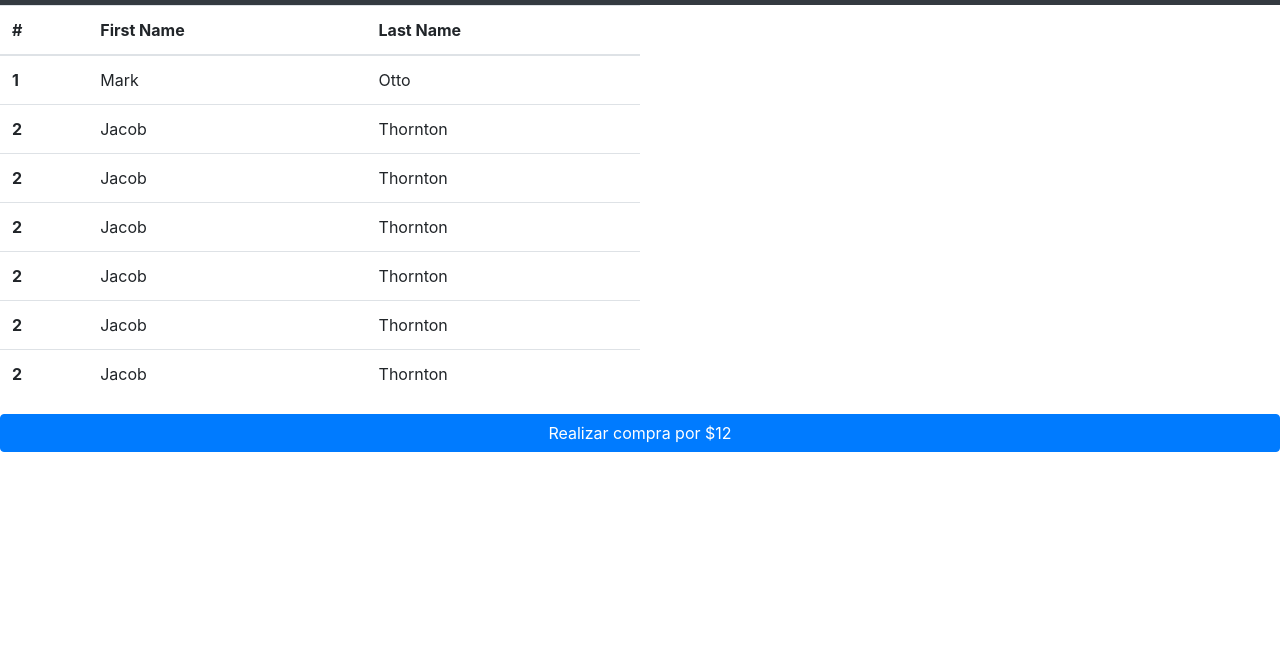
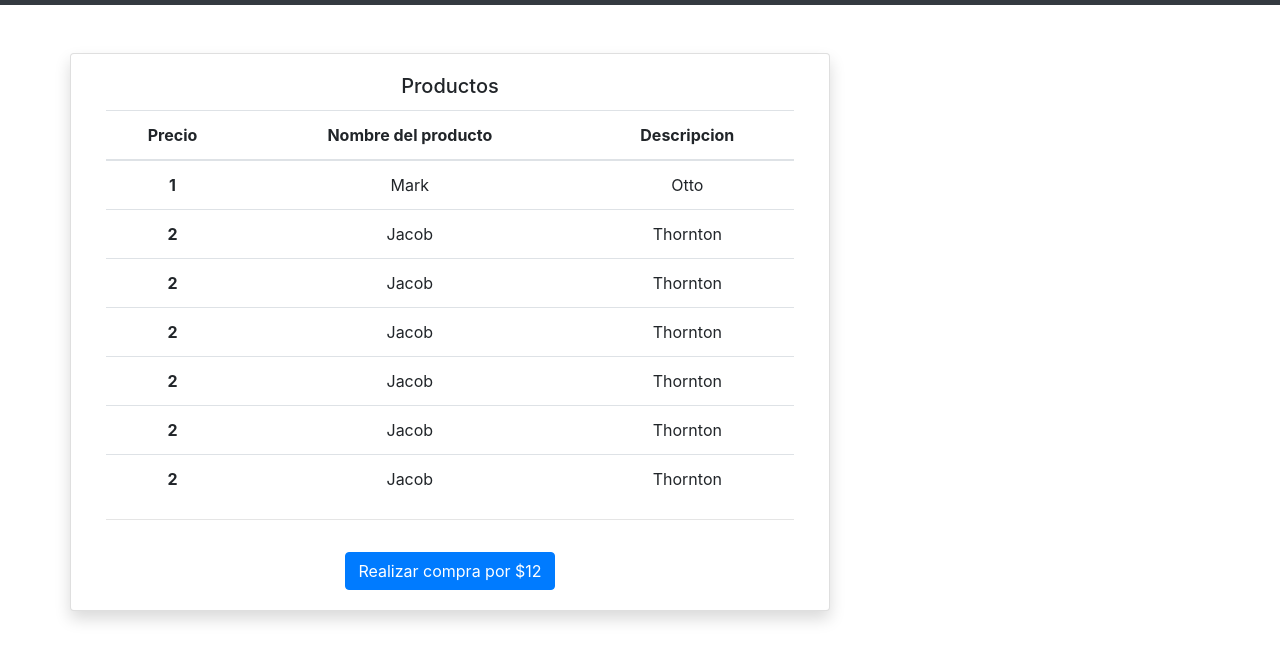
Before and after one commit to rorok99/TablaComida, a plain HTML site: page index..html in a window 1280 px wide. Shown: the part 51-712 px from the top of the page. Drawn offline with Linux system fonts and the light colour scheme.

Commit message:
table styles uptated

```diff
--- a/index..html
+++ b/index..html
@@ -37,14 +37,20 @@
       </form>
     </div>
   </nav>
-
-  <div class="d-flex flex-column">
-    <table id="table" class="table col-6">
+  <div class="container">
+    <div class="row">
+      <div class="card mt-5 col-8 shadow">
+        <div class="card-body">
+          <h5 class="card-title text-center">
+            Productos
+          </h5>
+          <div class="card-text text-center">
+            <table id="table" class="table table-hover">
               <thead>
                 <tr>
-          <th>#</th>
-          <th>First Name</th>
-          <th>Last Name</th>
+                  <th>Precio</th>
+                  <th>Nombre del producto</th>
+                  <th>Descripcion</th>
                 </tr>
               </thead>
               <tbody>
@@ -85,10 +91,16 @@
                 </tr>
               </tbody>
             </table>
-    <button id="buy" class="btn btn-primary align-middle col-12" onclick="handleClick">
+            <hr />
+            <button id="buy" class="btn btn-primary mt-3" onclick="handleClick">
               Realizar compra por $<span>12</span>
             </button>
           </div>
+        </div>
+      </div>
+    </div>
+  </div>
+
 
 
 
```
Lines whose indentation alone changed are shown as unchanged.
